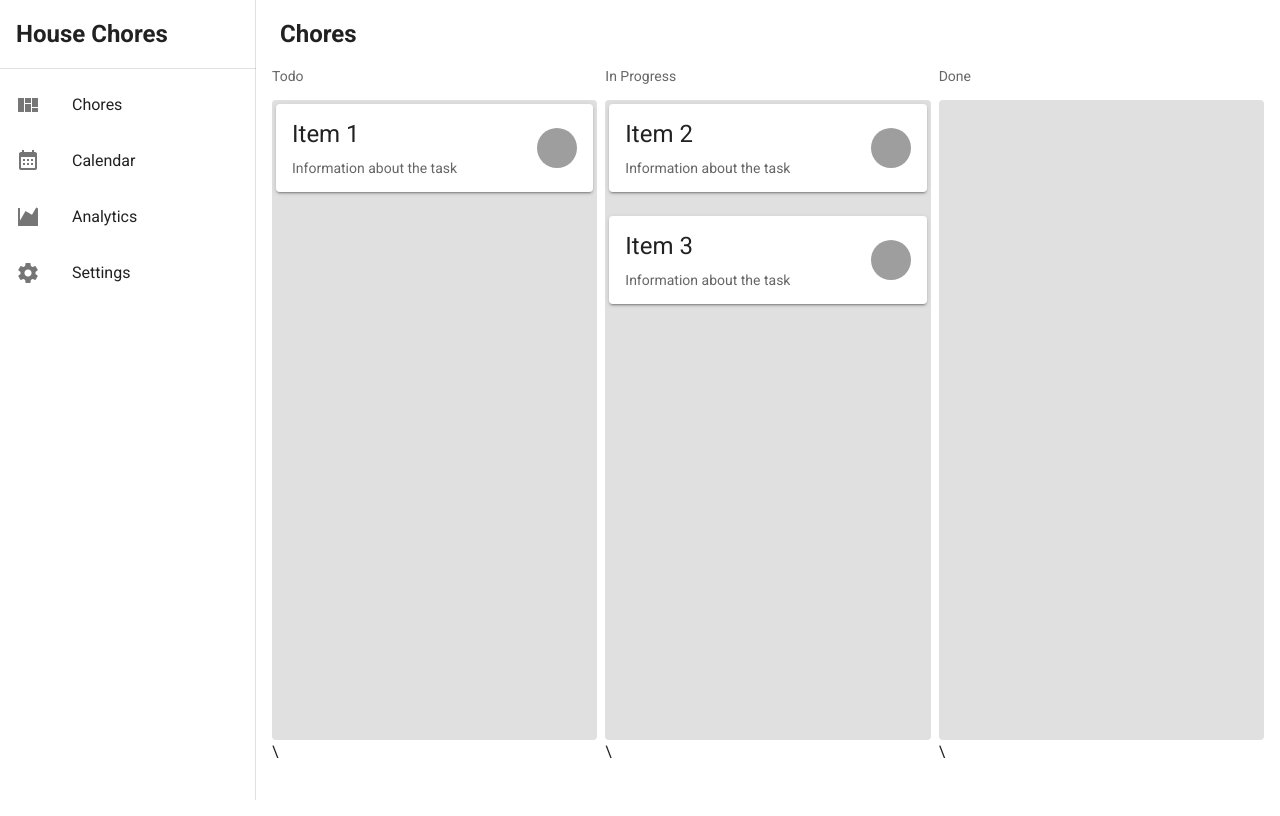
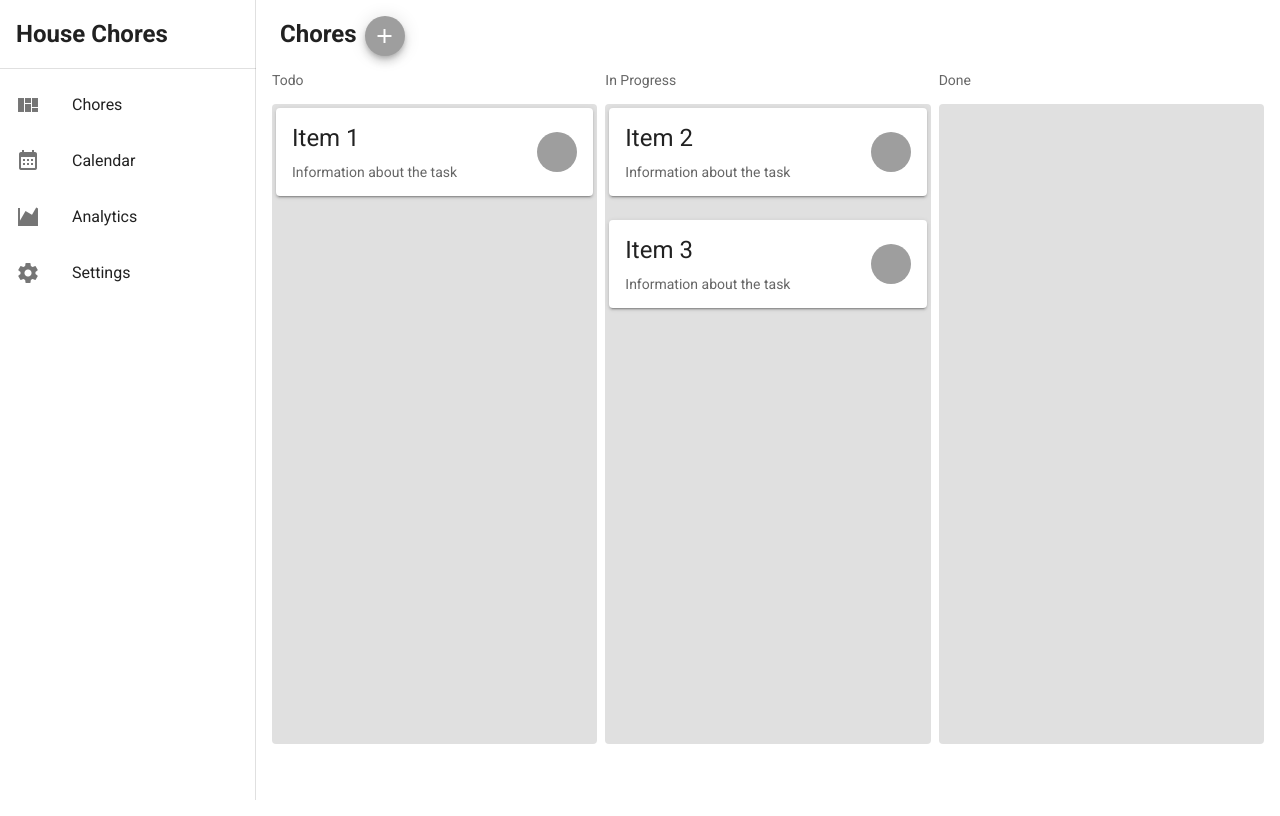
Before and after one commit to NatLewJon/Chores, a Vue app: page / in a window 1280 px wide. Built offline with nearby package versions, Linux system fonts and the light colour scheme; what vue-apexcharts would draw is missing.

Commit message:
AddChore Button
Added Button and dialog to add new Chore

```diff
--- /dev/null
+++ b/src/components/AddChore.vue
@@ -0,0 +1,59 @@
+<template>
+  <div >
+    <v-dialog
+      v-model="dialog"
+      width="500"
+    >
+      <template v-slot:activator="{ on, attrs }">
+        <v-btn
+            class="mx-2"
+            fab
+            dark
+            small
+            color="grey"
+            v-bind="attrs"
+            v-on="on"
+        >
+            <v-icon dark>
+                mdi-plus
+            </v-icon>
+        </v-btn>
+      </template>
+
+      <v-card>
+        <v-card-title class="text-h5 grey lighten-2">
+          Add Chore
+        </v-card-title>
+
+        <v-container>
+        <v-text-field label="Title"></v-text-field>
+
+        <v-text-field label="Description"></v-text-field>
+        </v-container>
+        <v-divider></v-divider>
+
+        <v-card-actions>
+          <v-spacer></v-spacer>
+          <v-btn
+            color="primary"
+            text
+            @click="dialog = false"
+          >
+            Add
+          </v-btn>
+        </v-card-actions>
+      </v-card>
+    </v-dialog>
+  </div>
+</template>
+
+
+<script>
+  export default {
+    data () {
+      return {
+        dialog: false,
+      }
+    },
+  }
+</script>
--- a/src/views/Kanban.vue
+++ b/src/views/Kanban.vue
@@ -1,6 +1,9 @@
 <template>
   <div class="kanban">
-    <h2>Chores</h2>
+    <div class="d-flex">
+      <h2 class="d-inline">Chores</h2>
+      <AddChore class="d-inline"/>
+    </div>
     <v-row class="mb-6">
       <v-col v-for="column in columns" :key="column.columnId" class="px-1">
         <v-subheader class="pa-0">{{ column.columnName }}</v-subheader>
@@ -35,17 +38,18 @@
               ></v-list-item-avatar>
             </v-list-item>
           </v-card>
-        </v-sheet>\
+        </v-sheet>
       </v-col>
     </v-row>
   </div>
 </template>
 
 <script>
+import AddChore from "../components/AddChore.vue"
 export default {
   name: 'Kanban',
 
-  components: {},
+  components: {AddChore},
 
   methods: {
     listGet(id) {
```
